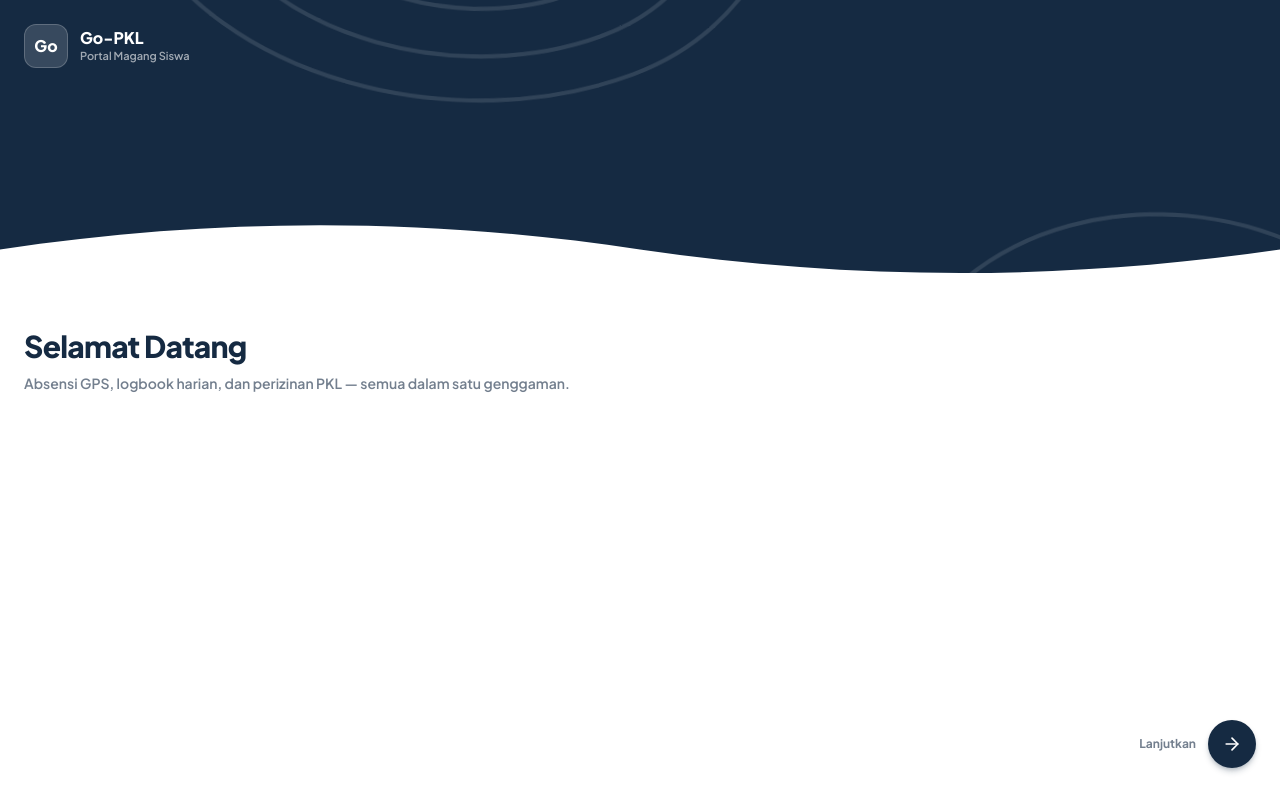
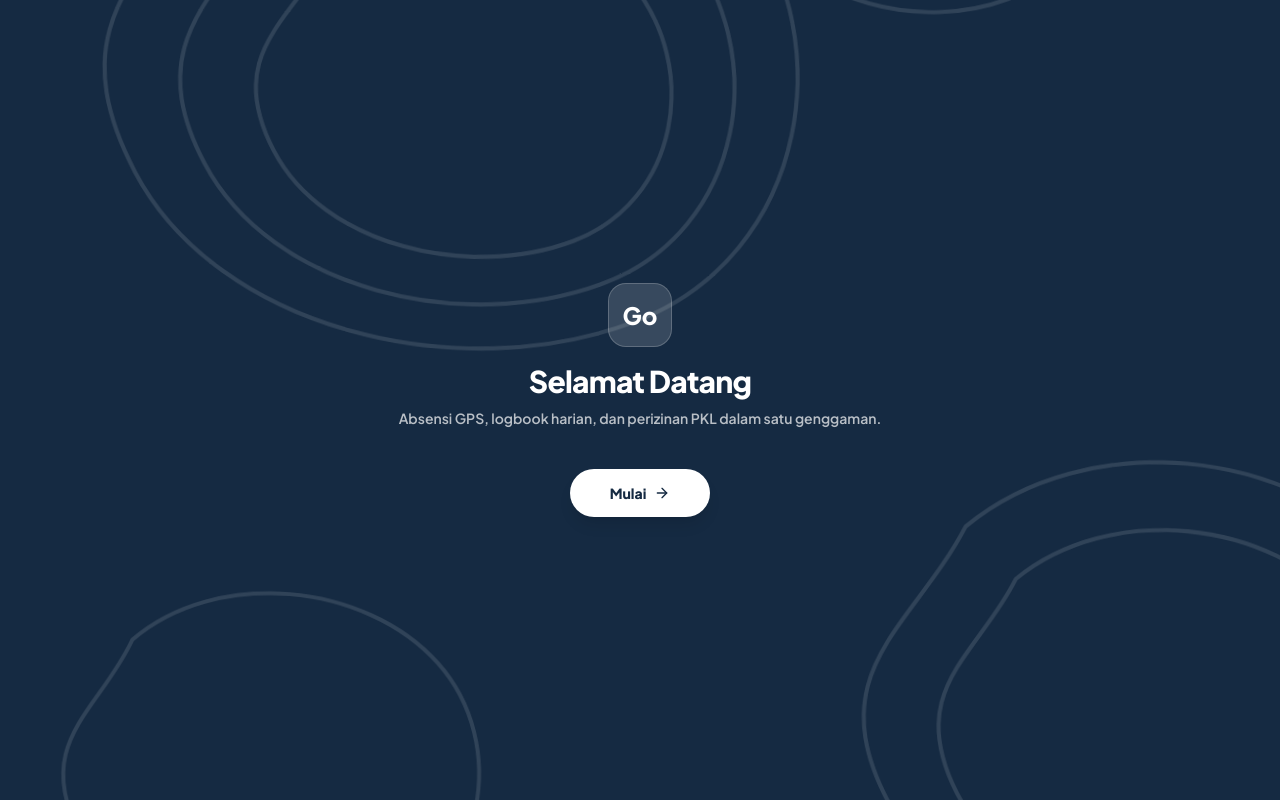
Before and after one commit to Zzeckh/Go-PKL-Student, a React (Vite) app: page / in a window 1280 px wide. Built offline with nearby package versions, Linux system fonts and the light colour scheme.

Commit message:
feat(student-app): splash-loading-start-login choreography with traveling fluid layer

```diff
--- a/src/components/LoginScreen.tsx
+++ b/src/components/LoginScreen.tsx
@@ -1,4 +1,4 @@
-import React, { useState } from 'react';
+import React, { useState, useEffect } from 'react';
 import {
   ArrowRight, Mail, Lock, Eye, EyeOff, AlertCircle, Loader2, Check, LogIn,
 } from 'lucide-react';
@@ -7,11 +7,25 @@ import { setToken, saveUser } from '../utils/auth';
 /* ⚠️ Sesuaikan dengan path asli di routes/authRoutes.js backend */
 const LOGIN_URL = '/api/auth/login';
 
-/* ── Kurva S halus ala referensi (pembatas STATIS) ── */
-const WAVE_STATIC =
-  'M0,96 C240,40 480,40 720,96 C960,150 1200,150 1440,96 L1440,190 L0,190 Z';
+type Stage = 'splash' | 'loading' | 'start' | 'login';
 
-/* ── Pola topographic: tiap kelompok lingkaran dianimasikan terpisah ── */
+/* ── Posisi fluid per stage ──
+   login/loading: fluid hanya ±1/3 layar (30%), tidak setengah */
+const FLUID_POS: Record<Stage, { top: string; bottom: string }> = {
+  splash:  { top: '0%',  bottom: '0%'  },  // full
+  loading: { top: '70%', bottom: '0%'  },  // fluid 30% di BAWAH
+  start:   { top: '0%',  bottom: '0%'  },  // full lagi
+  login:   { top: '0%',  bottom: '70%' },  // fluid 30% di ATAS
+};
+
+/* ── Kurva S halus ala referensi ── */
+const CURVE = 'M0,96 C240,40 480,40 720,96 C960,150 1200,150 1440,96';
+/* navy di ATAS kurva (untuk tepi bawah fluid) */
+const WAVE_TOP_FILL = `${CURVE} L1440,0 L0,0 Z`;
+/* navy di BAWAH kurva (untuk tepi atas fluid) */
+const WAVE_BOTTOM_FILL = `${CURVE} L1440,190 L0,190 Z`;
+
+/* ── Pola topographic beranimasi ── */
 const TopoPattern: React.FC = () => (
   <svg
     className="absolute inset-0 h-full w-full opacity-[0.12]"
@@ -20,22 +34,18 @@ const TopoPattern: React.FC = () => (
     fill="none"
   >
     <g stroke="#FFFFFF" strokeWidth="1.2">
-      {/* blob kiri-atas (3 cincin) */}
       <g className="topo-anim">
         <path d="M70 90c40-35 110-30 145 10s25 105-25 125-120 5-145-40 5-60 25-95Z" />
         <path d="M85 105c32-27 88-23 116 9s20 84-20 100-96 4-116-32 4-49 20-77Z" />
         <path d="M100 120c24-20 66-17 87 7s15 63-15 75-72 3-87-24 3-37 15-58Z" />
       </g>
-      {/* blob kanan-bawah (2 cincin) */}
       <g className="topo-anim-rev">
         <path d="M300 300c35-30 95-25 125 8s20 90-22 107-103 4-124-34 6-51 21-81Z" />
         <path d="M315 315c27-23 74-19 97 7s16 70-17 83-80 3-96-27 5-40 16-63Z" />
       </g>
-      {/* blob kiri-bawah */}
       <g className="topo-anim-slow">
         <path d="M40 330c25-22 70-18 92 6s15 66-16 78-76 3-91-25 5-37 15-59Z" />
       </g>
-      {/* blob kanan-atas */}
       <g className="topo-anim-rev-slow">
         <path d="M250 60c20-18 55-15 73 5s12 52-13 62-60 2-72-20 4-29 12-47Z" />
       </g>
@@ -43,45 +53,16 @@ const TopoPattern: React.FC = () => (
   </svg>
 );
 
-/* ── Pembatas gelombang: STATIS (tidak bergerak) ── */
-const Wave: React.FC = () => (
-  <svg
-    className="absolute bottom-0 left-0 w-full h-[110px]"
-    viewBox="0 0 1440 190"
-    preserveAspectRatio="none"
-    fill="none"
-  >
-    <path d={WAVE_STATIC} fill="var(--theme-white)" />
-  </svg>
-);
-
-/* ── Hero navy ── */
-const Hero: React.FC = () => (
-  <div className="relative h-[38vh] min-h-[260px] bg-navy overflow-hidden shrink-0">
-    <TopoPattern />
-    {/* Branding */}
-    <div className="absolute top-6 left-6 flex items-center gap-3 z-10">
-      <div className="w-11 h-11 rounded-[12px] bg-white/15 border border-white/20 flex items-center justify-center text-white font-extrabold text-base">
-        Go
-      </div>
-      <div>
-        <p className="text-white font-extrabold leading-tight">Go-PKL</p>
-        <p className="text-white/60 text-[11px] font-semibold">Portal Magang Siswa</p>
-      </div>
-    </div>
-    <Wave />
-  </div>
-);
-
 interface LoginScreenProps {
   onSuccess: (user: any) => void;
 }
 
 /* ══════════════════════════════════════════════════════
-   LOGIN SCREEN — layout referensi: Welcome → Sign in
+   SPLASH → LOADING → START → LOGIN
+   Satu fluid yang bergerak antar stage
    ══════════════════════════════════════════════════════ */
 export const LoginScreen: React.FC<LoginScreenProps> = ({ onSuccess }) => {
-  const [view, setView] = useState<'welcome' | 'login'>('welcome');
+  const [stage, setStage] = useState<Stage>('splash');
 
   const [email, setEmail] = useState('');
   const [password, setPassword] = useState('');
@@ -89,6 +70,18 @@ export const LoginScreen: React.FC<LoginScreenProps> = ({ onSuccess }) => {
   const [remember, setRemember] = useState(true);
   const [loading, setLoading] = useState(false);
   const [error, setError] = useState<string | null>(null);
+
+  /* ── Choreography otomatis: splash → loading → start ── */
+  useEffect(() => {
+    if (stage === 'splash') {
+      const t = setTimeout(() => setStage('loading'), 1400);
+      return () => clearTimeout(t);
+    }
+    if (stage === 'loading') {
+      const t = setTimeout(() => setStage('start'), 1800);
+      return () => clearTimeout(t);
+    }
+  }, [stage]);
 
   const handleSubmit = async (e: React.FormEvent) => {
     e.preventDefault();
@@ -107,7 +100,6 @@ export const LoginScreen: React.FC<LoginScreenProps> = ({ onSuccess }) => {
       const user = data?.user || data;
       if (!token) throw new Error('Respons login tidak valid.');
 
-      /* App ini khusus siswa */
       if (user?.role && user.role !== 'intern') {
         throw new Error('Aplikasi ini khusus role siswa. Role lain silakan pakai aplikasi web.');
       }
@@ -123,39 +115,101 @@ export const LoginScreen: React.FC<LoginScreenProps> = ({ onSuccess }) => {
   };
 
   return (
-    <div className="min-h-screen bg-white flex flex-col">
+    <div className="relative min-h-screen bg-white overflow-hidden">
 
-      {/* ── HERO navy + blob beranimasi + pembatas statis ── */}
-      <Hero />
+      {/* ═══ LAPISAN FLUID (bergerak antar stage) ═══ */}
+      <div
+        className="absolute inset-x-0 z-0 bg-navy transition-all duration-[900ms] ease-[cubic-bezier(0.22,1,0.36,1)]"
+        style={{ top: FLUID_POS[stage].top, bottom: FLUID_POS[stage].bottom }}
+      >
+        {/* pola di-clip di dalam fluid */}
+        <div className="absolute inset-0 overflow-hidden">
+          <TopoPattern />
+        </div>
 
-      {/* ══════════ VIEW: WELCOME ══════════ */}
-      {view === 'welcome' && (
-        <div className="flex-1 bg-white flex flex-col p-6">
-          <h1 className="text-3xl font-extrabold text-navy tracking-tight">
-            Selamat Datang
-          </h1>
-          <p className="text-sm font-semibold text-navy/60 mt-2 leading-relaxed">
-            Absensi GPS, logbook harian, dan perizinan PKL — semua dalam satu genggaman.
-          </p>
+        {/* tepi ATAS fluid (muncul saat fluid di bawah / loading) */}
+        <svg
+          className="absolute bottom-full left-0 w-full h-[90px]"
+          viewBox="0 0 1440 190"
+          preserveAspectRatio="none"
+        >
+          <path d={WAVE_BOTTOM_FILL} fill="var(--theme-navy)" />
+        </svg>
 
-          <div className="flex-1" />
+        {/* tepi BAWAH fluid (muncul saat fluid di atas / login) */}
+        <svg
+          className="absolute top-full left-0 w-full h-[90px]"
+          viewBox="0 0 1440 190"
+          preserveAspectRatio="none"
+        >
+          <path d={WAVE_TOP_FILL} fill="var(--theme-navy)" />
+        </svg>
+      </div>
 
-          <div className="flex items-center justify-end gap-3 pb-2">
-            <span className="text-xs font-bold text-navy/60">Lanjutkan</span>
-            <button
-              onClick={() => setView('login')}
-              className="w-12 h-12 rounded-full bg-navy text-white flex items-center justify-center shadow-md shadow-navy/25 hover:bg-navy/90 active:scale-95 transition-all"
-              aria-label="Lanjutkan ke halaman masuk"
-            >
-              <ArrowRight className="w-5 h-5" />
-            </button>
+      {/* ═══ STAGE: SPLASH (full fluid) ═══ */}
+      {stage === 'splash' && (
+        <div key="splash" className="absolute inset-0 z-10 flex flex-col items-center justify-center rise-in">
+          <div className="w-20 h-20 rounded-[22px] bg-white/15 border border-white/20 flex items-center justify-center text-white font-extrabold text-3xl">
+            Go
           </div>
+          <h1 className="text-white text-3xl font-extrabold mt-4 tracking-tight">Go-PKL</h1>
+          <p className="text-white/60 text-sm font-semibold mt-1">Portal Magang Siswa</p>
         </div>
       )}
 
-      {/* ══════════ VIEW: SIGN IN ══════════ */}
-      {view === 'login' && (
-        <div className="flex-1 bg-white overflow-y-auto">
+      {/* ═══ STAGE: LOADING (fluid 30% di bawah) ═══ */}
+      {stage === 'loading' && (
+        <div
+          key="loading"
+          className="absolute inset-x-0 top-0 h-[70%] z-10 flex flex-col items-center justify-center rise-in"
+          style={{ animationDelay: '250ms' }}
+        >
+          <Loader2 className="w-8 h-8 text-navy animate-spin" />
+          <p className="text-sm font-bold text-navy mt-3">Menyiapkan pengalaman...</p>
+          <p className="text-[11px] font-semibold text-navy/50 mt-1">Absensi · Logbook · Perizinan</p>
+        </div>
+      )}
+
+      {/* ═══ STAGE: START (full fluid + tombol Mulai) ═══ */}
+      {stage === 'start' && (
+        <div key="start" className="absolute inset-0 z-10 flex flex-col items-center justify-center px-8 rise-in">
+          <div className="w-16 h-16 rounded-[18px] bg-white/15 border border-white/20 flex items-center justify-center text-white font-extrabold text-2xl">
+            Go
+          </div>
+          <h1 className="text-white text-3xl font-extrabold mt-4 tracking-tight text-center">
+            Selamat Datang
+          </h1>
+          <p className="text-white/70 text-sm font-semibold mt-2 text-center leading-relaxed">
+            Absensi GPS, logbook harian, dan perizinan PKL dalam satu genggaman.
+          </p>
+          <button
+            onClick={() => setStage('login')}
+            className="mt-10 bg-white text-navy rounded-full px-10 py-3.5 text-sm font-extrabold shadow-lg active:scale-95 transition-all flex items-center gap-2"
+          >
+            Mulai <ArrowRight className="w-4 h-4" />
+          </button>
+        </div>
+      )}
+
+      {/* ═══ STAGE: LOGIN (fluid 30% di atas, form di bawah) ═══ */}
+      {stage === 'login' && (
+        <>
+          {/* branding di atas fluid */}
+          <div key="brand" className="absolute top-6 left-6 z-10 flex items-center gap-3 rise-in">
+            <div className="w-11 h-11 rounded-[12px] bg-white/15 border border-white/20 flex items-center justify-center text-white font-extrabold text-base">
+              Go
+            </div>
+            <div>
+              <p className="text-white font-extrabold leading-tight">Go-PKL</p>
+              <p className="text-white/60 text-[11px] font-semibold">Portal Magang Siswa</p>
+            </div>
+          </div>
+
+          {/* form mulai DI BAWAH wave (30% + 72px) biar tidak tertimpa */}
+          <div
+            key="form"
+            className="absolute inset-x-0 bottom-0 top-[calc(30%+72px)] z-10 overflow-y-auto rise-in"
+          >
             <form onSubmit={handleSubmit} className="p-6 flex flex-col gap-5">
               <div>
                 <h1 className="text-2xl font-extrabold text-navy tracking-tight">Masuk</h1>
@@ -242,6 +296,7 @@ export const LoginScreen: React.FC<LoginScreenProps> = ({ onSuccess }) => {
               </p>
             </form>
           </div>
+        </>
       )}
     </div>
   );
--- a/src/index.css
+++ b/src/index.css
@@ -50,23 +50,26 @@
   border-radius: 9999px;
 }
 
-/* ─── Lingkaran topographic "bernafas" & mengambang ───
-   Tiap blob bergerak围绕 pusatnya sendiri dengan durasi beda
-   biar terasa organik, bukan seragam. */
+/* ─── Lingkaran topographic "bernafas" ─── */
 @keyframes blob-float {
   from { transform: translate3d(0, 0, 0) scale(1) rotate(0deg); }
   to   { transform: translate3d(8px, -10px, 0) scale(1.12) rotate(2deg); }
 }
-
 .topo-anim,
 .topo-anim-rev,
 .topo-anim-slow,
 .topo-anim-rev-slow {
-  transform-box: fill-box;      /* skala & rotasi围绕 pusat blob sendiri */
+  transform-box: fill-box;
   transform-origin: center;
 }
-
 .topo-anim          { animation: blob-float 9s  ease-in-out infinite alternate; }
 .topo-anim-rev      { animation: blob-float 12s ease-in-out infinite alternate-reverse; }
 .topo-anim-slow     { animation: blob-float 14s ease-in-out infinite alternate; }
 .topo-anim-rev-slow { animation: blob-float 11s ease-in-out infinite alternate-reverse; }
+
+/* ─── Konten masuk dengan rise halus ─── */
+@keyframes rise-in {
+  from { opacity: 0; transform: translateY(16px); }
+  to   { opacity: 1; transform: translateY(0); }
+}
+.rise-in { animation: rise-in 600ms cubic-bezier(0.22, 1, 0.36, 1) both; }
```
Lines whose indentation alone changed are shown as unchanged.
